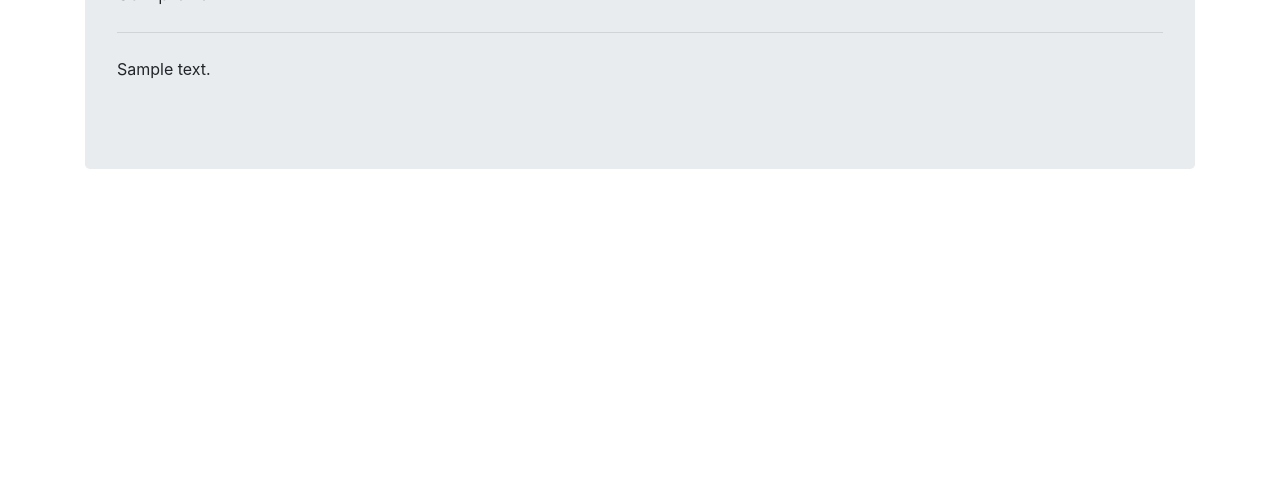
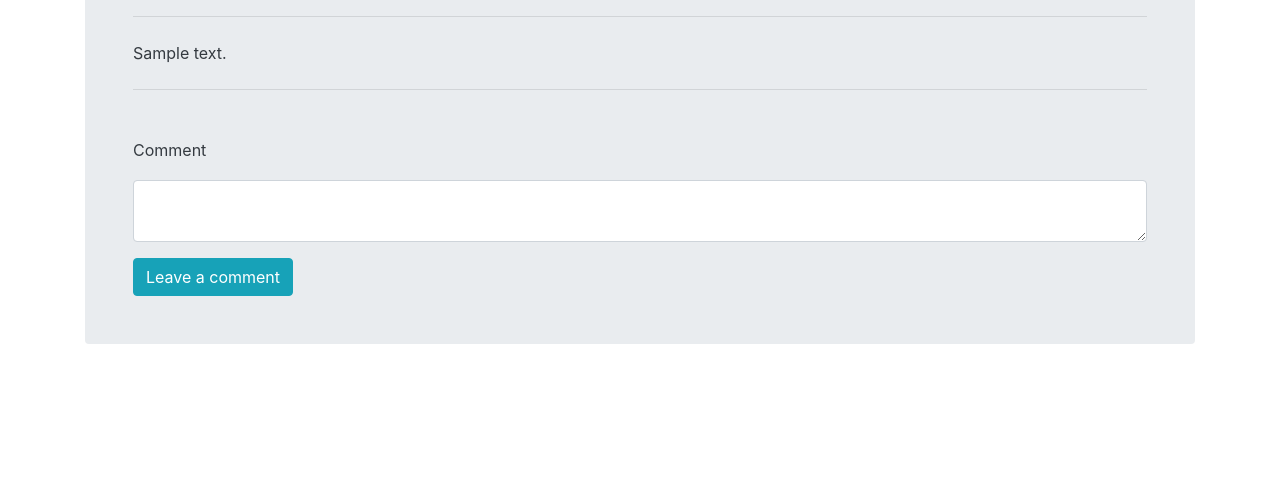
Before and after one commit to NeiroX/Flask_Project_Manager, a Flask app: page /project/1 in a window 1280 px wide. Shown: the part 321-800 px from the top of the page. Run offline with Flask 2, Linux system fonts and the light colour scheme; tables that the repository leaves empty hold one stand-in row (values such as "Sample post"); parts of the project's set-up code (start-up, migrations or seed data) failed here and were passed over; some libraries are stand-ins or nearby versions.

Commit message:
added comment form

```diff
--- a/authen.py
+++ b/authen.py
@@ -83,7 +83,8 @@ def login():
         if ans != 'OK':
             attr = getattr(form, ans[0])
             attr.errors.append(ans[1])
-            resp = make_response(render_template('login.html', message_login=messg, form=form, title='Login'))
+            resp = make_response(
+                render_template('login.html', message_login=messg, form=form, title='Login'))
             resp.set_cookie('login_tries', str(login_tries + 1), max_age=60 * 2)
             return resp
         sesion = db_session.create_session()
@@ -91,7 +92,8 @@ def login():
                 User.username == form.username_email.data)).first()
         login_user(user, remember=form.remember_me.data)
         return redirect(next)
-    resp = make_response(render_template('login.html', message_login=messg, form=form, title='Login'))
+    resp = make_response(
+        render_template('login.html', message_login=messg, form=form, title='Login'))
     resp.set_cookie('login_tries', str(login_tries + 1), max_age=60 * 2)
     return resp
 
--- a/blog.py
+++ b/blog.py
@@ -1,3 +1,6 @@
+from flask import Blueprint, render_template, request, redirect, url_for, abort
+from forms import RegisterProjectForm, CommentForm
+from models import Projects, User, Comment
 from flask import Blueprint, render_template, request, redirect, make_response, url_for, abort
 from sqlalchemy import func
 from forms import RegisterProjectForm
@@ -9,7 +12,7 @@ from flask_login import current_user, login_required
 from werkzeug.utils import secure_filename
 import os
 from flask_login import current_user
-from useful_functions import get_project
+from useful_functions import get_project, resize_image
 
 blueprint = Blueprint('blog', __name__,
                       template_folder='templates')
@@ -26,13 +29,16 @@ def register_project():
                            owner_id=current_user.id)
         sesion = db_session.create_session()
         last_id = sesion.query(func.max(Projects.id)).one()
-        print(last_id)
         image = request.files.get('image_field')
         if image and image.filename.rsplit('.')[1] in ['png', 'jpg', 'jpeg']:
-            filename = f'{current_user.id}_{int(last_id[0])+1}.jpg'
-            image.save(os.path.join(app.config['UPLOAD_FOLDER'], os.path.join('project_imgs', filename)))
+            res = last_id[0]
+            if not res:
+                res = 1
+            filename = f'{current_user.id}_{res + 1}.jpg'
+            image.save(
+                os.path.join(app.config['UPLOAD_FOLDER'], os.path.join('project_imgs', filename)))
             project.image_path = url_for('static',
-                                         filename=f'imgs/project_imgs/{current_user.id}_{int(last_id[0])+1}.jpg')
+                                         filename=f'imgs/project_imgs/{current_user.id}_{res + 1}.jpg')
         else:
             project.image_path = url_for('static', filename='imgs/project_imgs/no_project_image.jpg')
         for username in form.collaborators.data.split(', '):
@@ -49,15 +55,27 @@ def register_project():
 @blueprint.route('/project/<int:id>', methods=['GET', 'POST'])
 def view_project(id):
     project = get_project(id)
+    # comments = get_comments(id)
     if project:
+        form = CommentForm()
+        add_comment(project, form)
         info = project.__dict__
         print(info)
         info['create_date'] = info['create_date'].ctime()
+        filename = f'{project.owner.id}_{project.id}.jpg'
+        print(resize_image(filename, 200, 200))
         return render_template('blog_view.html', title=project.name,
                                image=url_for(
                                    "static",
-                                   filename=f'imgs/project_imgs/{project.owner.id}_{project.id}.jpg',
-                                   width=100, height=50),
+                                   filename='/'.join(info['image_path'].split('/')[2:])),
+                               form=form,
                                author=project.owner.username, **info)
     else:
         abort(404)
+
+
+def add_comment(project, form):
+    if request.method == 'POST' and form.validate_on_submit():
+        comment = Comment(text=form.text.data,
+                          creator_id=current_user.id)
+        project.comments.append(comment)
--- a/forms.py
+++ b/forms.py
@@ -28,9 +28,14 @@ class LoginForm(FlaskForm):
 
 class RegisterProjectForm(FlaskForm):
     name = StringField('* Project name', validators=[DataRequired()])
-    image_field=FileField('Project image')
+    image_field = FileField('Project image')
     short_description = TextAreaField('* Short description', validators=[DataRequired()])
     full_description = TextAreaField('Full description')
     collaborators = StringField(
         'Collaborators')
     submit = SubmitField('Create project')
+
+
+class CommentForm(FlaskForm):
+    text = TextAreaField('Comment', validators=[DataRequired()])
+    submit = SubmitField('Leave a comment')
--- a/main.py
+++ b/main.py
@@ -12,7 +12,7 @@ from useful_functions import get_popular_projects, resize_image
 
 app = Flask(__name__)
 app.config['SECRET_KEY'] = 'flask_project_key'
-app.config['UPLOAD_FOLDER'] = os.path.join(os.getcwd(), 'static/img')
+app.config['UPLOAD_FOLDER'] = os.path.join(os.getcwd(), 'static/imgs')
 login_manager = LoginManager()
 login_manager.init_app(app)
 
--- a/models.py
+++ b/models.py
@@ -34,7 +34,7 @@ class Projects(SqlAlchemyBase):
     short_description = sqlalchemy.Column(sqlalchemy.Text, nullable=True)
     full_description = sqlalchemy.Column(sqlalchemy.Text, nullable=True)
     create_date = sqlalchemy.Column(sqlalchemy.DateTime, default=datetime.datetime.now())
-    image_path=sqlalchemy.Column(sqlalchemy.String)
+    image_path = sqlalchemy.Column(sqlalchemy.String)
     edit_date = sqlalchemy.Column(sqlalchemy.DateTime)
     rates_5 = sqlalchemy.Column(sqlalchemy.Integer, default=0)
     rates_4 = sqlalchemy.Column(sqlalchemy.Integer, default=0)
--- a/static/css/style.css
+++ b/static/css/style.css
@@ -3,3 +3,8 @@
 }
 .lab{
     margin-bottom:10px;
+}
+
+.circle-image{
+      border-radius: 50%;
+}
--- a/templates/blog_view.html
+++ b/templates/blog_view.html
@@ -1,11 +1,10 @@
 {% extends "base.html" %}
 {% block content %}
-<div class="jumbotron">
+<div class="jumbotron p-4 p-md-5 text-dark rounded">
     <div class="col-md-15 mb-4">
-
-          <div class="view overlay z-depth-1-half">
-            <img align="right" width="200" height="200" src={{ image }}>
-          </div>
+        <div class="view overlay z-depth-1-half">
+            <img class="circle-image" align="right" width="200" height="200" src={{ image }}>
+        </div>
     </div>
     <div class="col-md-16 mb-4">
         <h1 class="display-4">{{name}}</h1>
@@ -15,5 +14,21 @@
         <hr class="my-4">
         <p>{{full_description}}</p>
     </div>
+    <hr class="my-4">
+    <br>
+    <form method="post" enctype="multipart/form-data" novalidate>
+        {{form.hidden_tag()}}
+        {{form.csrf_tocken}}
+        <div class="form-group">
+            <label class="lab">{{form.text.label}}</label>
+            {{form.text(class="form-control")}}
+            {% for error in form.text.errors %}
+            <p class="alert alert-danger" role="alert">
+                {{ error }}
+            </p>
+            {% endfor %}
+        </div>
+        {{ form.submit(type="submit", class="btn btn-info") }}
+    </form>
 </div>
 {% endblock %}
--- a/useful_functions.py
+++ b/useful_functions.py
@@ -33,6 +33,8 @@ def resize_image(img_url, w, h):
 import db_session
 from models import Projects
 from flask import abort
+from PIL import Image
+import os
 
 
 def get_project(id):
@@ -41,3 +43,20 @@ def get_project(id):
     if object_project:
         return object_project
     abort(404)
+
+
+# def get_comments(project_id):
+#     session = db_session.create_session()
+#     comments
+
+
+def resize_image(image_name, w, h):
+    try:
+        path = os.path.join(os.getcwd(), os.path.join('static/imgs/project_imgs',
+                                                      image_name))
+        image = Image.open(path)
+        new_image = image.resize((w, h))
+        new_image.save(path)
+        return 'OK'
+    except Exception as e:
+        return e
```
